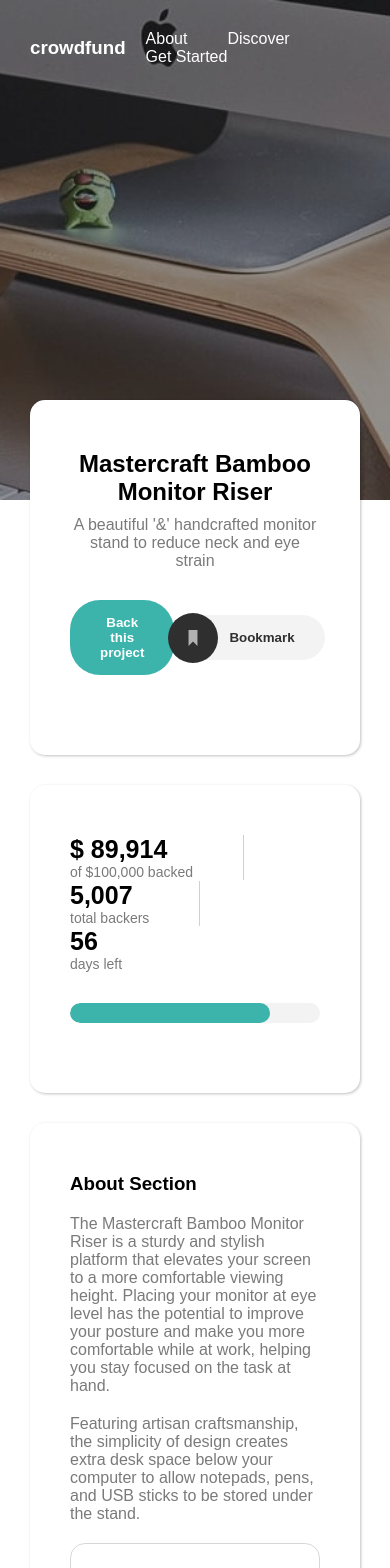
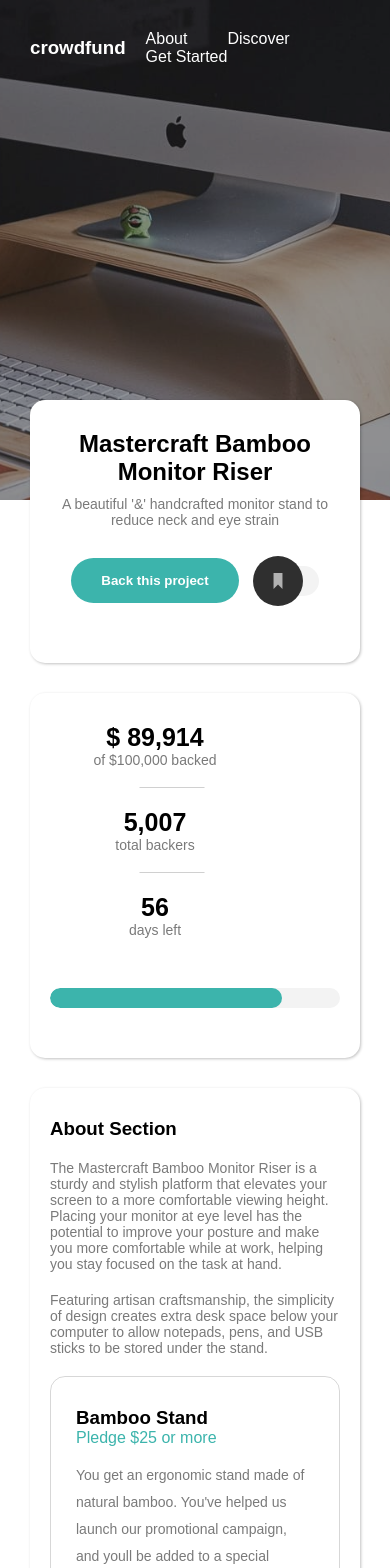
Before and after one commit to Haybuka/crowd-funding, a React (Create React App) app: page / in a window 390 px wide. Shown: the top 1568 px of the page. Built offline with nearby package versions, Linux system fonts and the light colour scheme.

Commit message:
responsive style for components other than header added

```diff
--- a/src/App.css
+++ b/src/App.css
@@ -58,3 +58,12 @@ body{
     padding: 0 30px;
   }
 }
+
+@media screen and (max-width:500px){
+  .text-primary{
+    font-size: 14px;
+  }
+  .block{
+    padding: 30px 20px;
+  }
+}
--- a/src/component/Card.js
+++ b/src/component/Card.js
@@ -14,7 +14,7 @@ function Card({leadText,pledge,text,backgroundColor,color,amntLeft,inStock,modal
              <h3>{leadText}</h3>
              <p className='Card-pledge'>Pledge ${pledge} or more</p>
            </div>
-        <p className='Card-body'>
+        <p className='Card-body text-primary'>
          {text}
         </p>
         <aside className='Card-footer'>
--- a/src/component/Crowdfund.js
+++ b/src/component/Crowdfund.js
@@ -85,8 +85,6 @@ function Crowdfund() {
 ]
 
   function updateModalStat(inputValue){
-    let newAmnt = amnt + inputValue
-    console.log(inputValue)
     setStat(stat+=1)
     setAmnt(amnt + 20)
   }
--- a/src/styles/Button.css
+++ b/src/styles/Button.css
@@ -43,3 +43,15 @@
     background-color: hsl(0, 0%, 48%) !important;
     color: #fff !important;
 }
+
+@media screen and (max-width:500px){
+    .btn-img+p{
+        display: none;
+    }
+    .btn.bookmark{
+        background-color: transparent !important;
+    }
+    .btn.bookmark:hover{
+        box-shadow: none;
+    }
+}
--- a/src/styles/Card.css
+++ b/src/styles/Card.css
@@ -14,7 +14,6 @@
 
 .Card-body{
     line-height: 27px;
-    color: hsl(0, 0%, 48%);
 }
 
 .Card-footer{
@@ -25,8 +24,8 @@
 }
 
 .Card-pledge{
-    color: hsl(176, 72%, 28%);
-    font-weight: bold;
+    color: hsl(176, 50%, 47%);
+    /* font-weight: bold; */
 }
 
 .Card-footer_span{
@@ -43,3 +42,14 @@
     color: hsl(0, 0%, 48%);
 
 }
+
+@media screen and (max-width:700px){
+    .Card-top,.Card-footer{
+        flex-direction: column;
+        align-items: flex-start;
+    }
+    .Card-footer_p{
+        margin: 15px 0;
+    }
+
+}
--- a/src/styles/Header.css
+++ b/src/styles/Header.css
@@ -60,3 +60,9 @@
         padding: 30px ;
     }
 }
+
+@media screen and (max-width:800px){
+    .Header{
+    background-image: url('../images/image-hero-mobile.jpg');
+    }
+}
--- a/src/styles/Layout.css
+++ b/src/styles/Layout.css
@@ -14,3 +14,11 @@
     align-items: center;
     margin: 30px 0;
 }
+@media screen and (max-width:500px){
+    .btn-group{
+        justify-content: center;
+    }
+    .btn-group button{
+        margin: 0 10px;
+    }
+}
--- a/src/styles/Stats.css
+++ b/src/styles/Stats.css
@@ -21,3 +21,27 @@
     margin-right: 20px !important;
     padding-right: 30px !important;
 }
+
+@media screen and (max-width:800px){
+    .Stats li{
+        display: block;
+        text-align: center;
+        border: none;
+        margin-bottom: 20px;
+        padding-bottom: 20px;
+        position: relative;
+    }
+    .Stats li::after{
+        content: '';
+        width: 25%;
+        height: 2%;
+        background-color: hsla(0, 0%, 48%, 0.354);
+        position: absolute;
+        bottom: 0;
+        left: 47%;
+        transform: translateX(-50%);
+    }
+    .Stats li:nth-child(3):after{
+        background-color: transparent;
+    }
+  }
```
